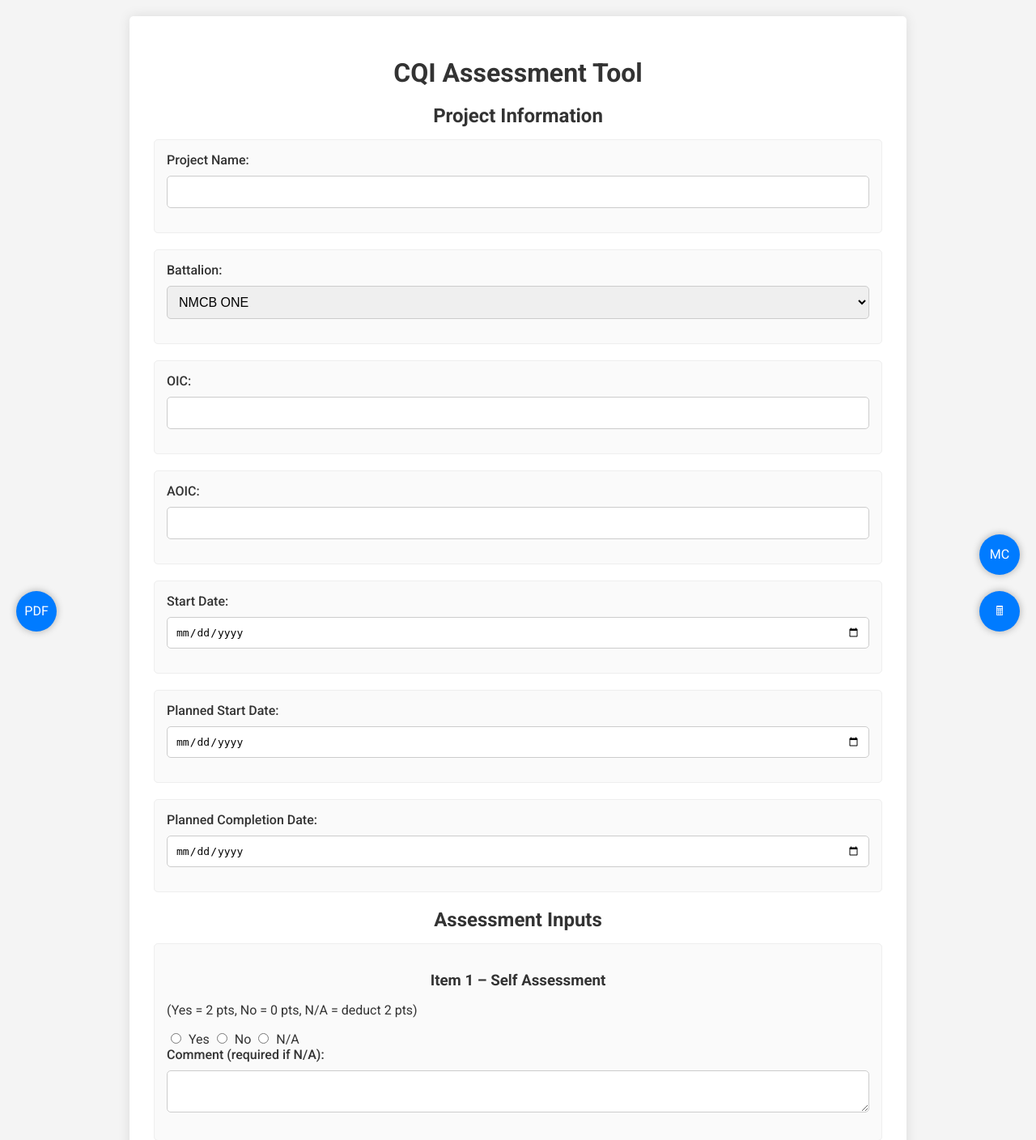
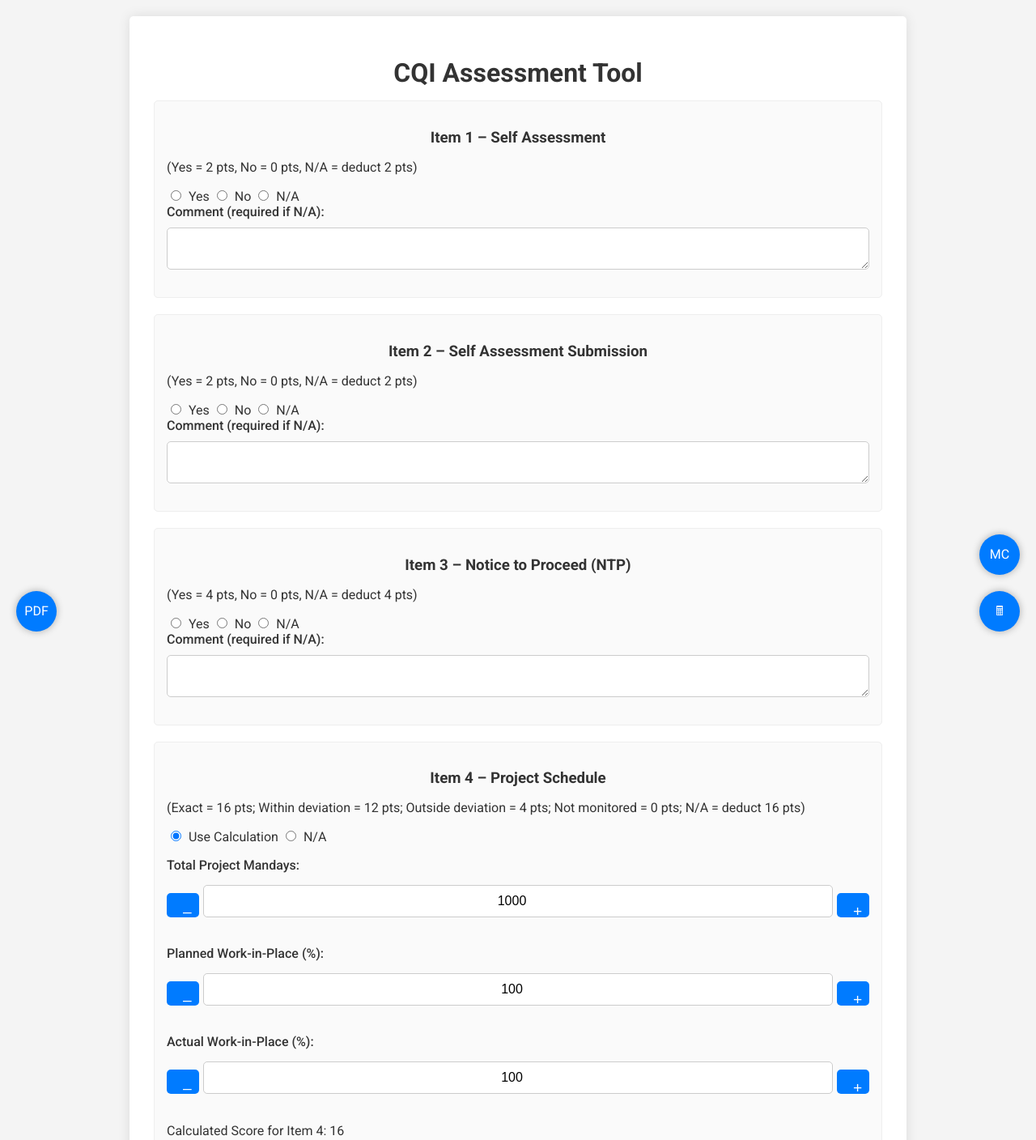
Before and after one commit to seabee2007/my_fastapi_app, a FastAPI app: page / in a window 1280 px wide. Shown: the top 1408 px of the page at 81% size. Run offline with FastAPI, Linux system fonts and the light colour scheme.

Commit message:
Update index.html

```diff
--- a/templates/index.html
+++ b/templates/index.html
@@ -116,7 +116,7 @@
         font-size: 0.9em;
       }
     }
-    /* Optional: styling for final score display */
+    /* Styling for final score display */
     #final_score_display {
       text-align: center;
       font-weight: bold;
@@ -129,7 +129,7 @@
   <div class="container">
     <h1>CQI Assessment Tool</h1>
 
-    <!-- Display validation errors if any (server‐side template example) -->
+    <!-- Display validation errors if any (server-side template example) -->
     {% if errors %}
       <div style="color: red; margin-bottom: 20px;">
         <ul>
@@ -140,48 +140,10 @@
       </div>
     {% endif %}
 
+    <!-- The form now includes a hidden input for final_score -->
     <form method="post" action="/submit_assessment" id="assessmentForm">
-      <!-- Project Information -->
-      <h2>Project Information</h2>
-      <div class="item-section">
-        <label>Project Name:</label>
-        <input type="text" name="project_name" value="{{ form_data.project_name if form_data and form_data.project_name is defined else '' }}">
-      </div>
-      <div class="item-section">
-        <label>Battalion:</label>
-        <select name="battalion">
-          <option value="NMCB ONE">NMCB ONE</option>
-          <option value="NMCB THREE">NMCB THREE</option>
-          <option value="NMCB FOUR">NMCB FOUR</option>
-          <option value="NMCB FIVE">NMCB FIVE</option>
-          <option value="NMCB ELEVEN">NMCB ELEVEN</option>
-          <option value="NMCB ONE THIRTY THREE">NMCB ONE THIRTY THREE</option>
-        </select>
-      </div>
-      <div class="item-section">
-        <label>OIC:</label>
-        <input type="text" name="oic_name" value="{{ form_data.oic_name if form_data and form_data.oic_name is defined else '' }}">
-      </div>
-      <div class="item-section">
-        <label>AOIC:</label>
-        <input type="text" name="aoic_name" value="{{ form_data.aoic_name if form_data and form_data.aoic_name is defined else '' }}">
-      </div>
-      <div class="item-section">
-        <label>Start Date:</label>
-        <input type="date" name="start_date" value="{{ form_data.start_date if form_data and form_data.start_date is defined else '' }}">
-      </div>
-      <div class="item-section">
-        <label>Planned Start Date:</label>
-        <input type="date" name="planned_start" value="{{ form_data.planned_start if form_data and form_data.planned_start is defined else '' }}">
-      </div>
-      <div class="item-section">
-        <label>Planned Completion Date:</label>
-        <input type="date" name="planned_completion" value="{{ form_data.planned_completion if form_data and form_data.planned_completion is defined else '' }}">
-      </div>
-
-      <h2>Assessment Inputs</h2>
-
-      <!-- Below are Items 1-29 with N/A options. For brevity, each item shows its maximum points and the note that selecting N/A will deduct those points. -->
+      <!-- (Project Information and Items 1-29 go here; see full script above) -->
+      <!-- ... [Items 1 through 29 as in your existing form] ... -->
 
       <!-- Item 1 – Self Assessment -->
       <div class="item-section">
@@ -614,6 +576,18 @@
         <textarea name="comment_item29">{{ form_data.comment_item29 if form_data and form_data.comment_item29 is defined else '' }}</textarea>
       </div>
 
+      <!-- For brevity, assume all items 1-29 (with their N/A options) are included above. -->
+
+      <!-- Hidden input to store the final score -->
+      <input type="hidden" name="final_score" id="final_score_input">
+
+      <button type="submit">Submit Assessment</button>
+    </form>
+
+    <!-- A separate button to calculate final score on the client side -->
+    <button type="button" onclick="calculateFinalScore()">Calculate Final Score</button>
+    <div id="final_score_display"></div>
+  </div>
 
   <style>
     /* ---------- PDF Modal Styles ---------- */
@@ -972,18 +946,8 @@
 
 
 
-
-
-      <button type="submit">Submit Assessment</button>
-    </form>
-
-    <!-- Button to calculate final score on the client side -->
-    <button type="button" onclick="calculateFinalScore()">Calculate Final Score</button>
-    <div id="final_score_display"></div>
-  </div>
-
   <script>
-    // Item 4 dynamic calculation
+    // Item 4 dynamic calculation (as before)
     function calculateItem4Score() {
       if(document.getElementById("item4_na_option").checked){
         document.getElementById("item4_score_display").innerText = "Item marked as N/A (deduct 16 pts)";
@@ -1100,12 +1064,20 @@
         obtained += (maxPoints["item29"] - ded29);
       }
 
-      var finalScore = "Final Score: " + obtained + " / " + totalMax;
-      document.getElementById("final_score_display").innerText = finalScore;
-      alert(finalScore);
+      var finalScoreText = obtained + " / " + totalMax;
+      // Update visible display.
+      document.getElementById("final_score_display").innerText = "Final Score: " + finalScoreText;
+      // Update hidden input so that the print page can use it.
+      document.getElementById("final_score_input").value = finalScoreText;
+      return finalScoreText;
     }
 
-    // (Optional) Form submission validation can be added here as needed.
+    // Intercept form submission to update the final score before submitting.
+    document.getElementById("assessmentForm").addEventListener("submit", function(e) {
+      // Recalculate final score to update hidden field.
+      calculateFinalScore();
+      // The form will then submit with the updated final score.
+    });
   </script>
 </body>
 </html>
```
